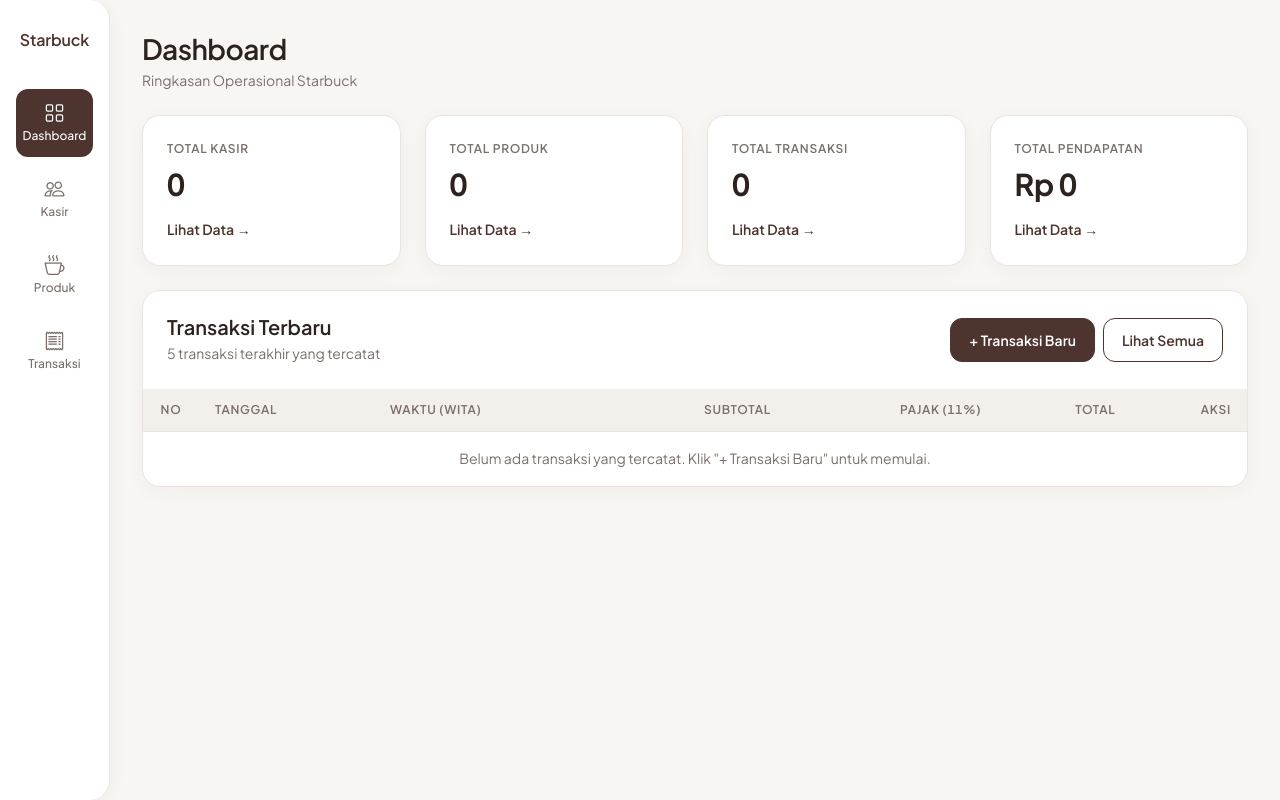
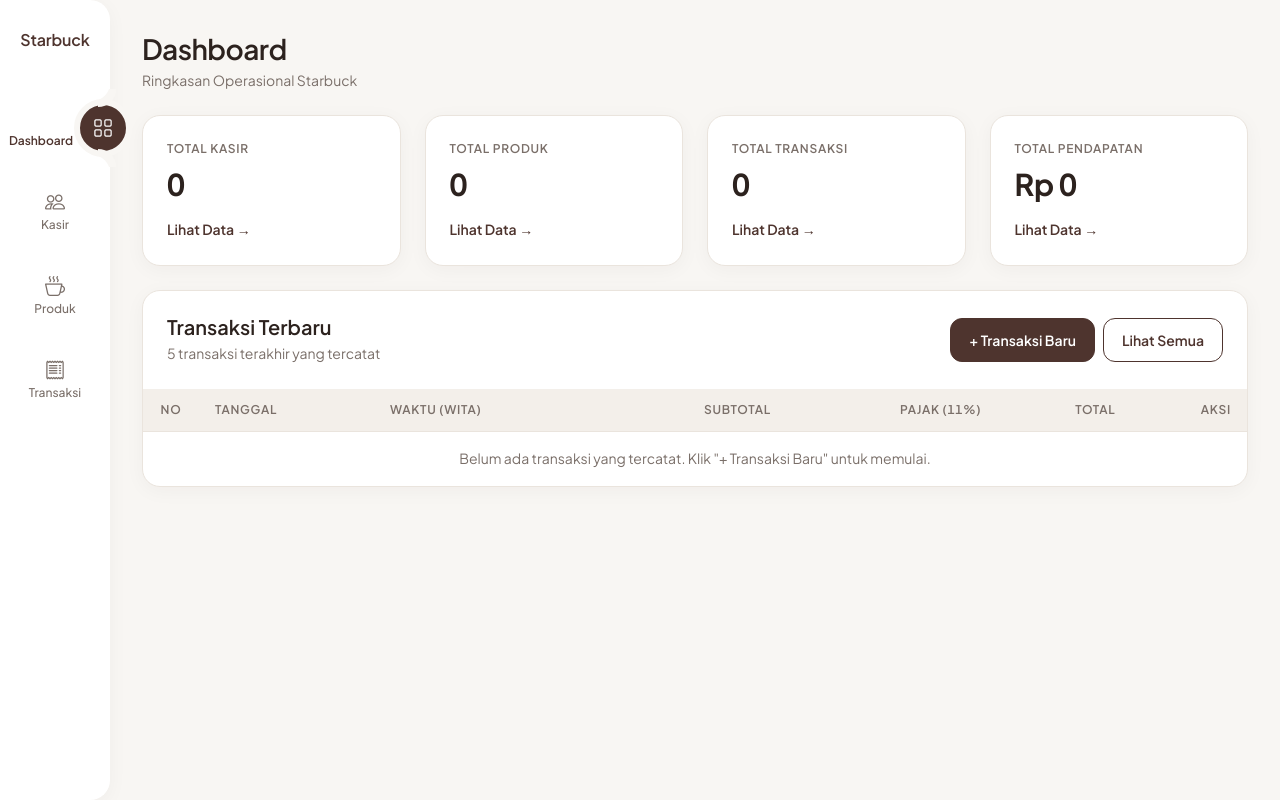
Before and after one commit to IKSP-Nata/starbuck_database, a PHP site: page /pages/dashboard.php in a window 1280 px wide. Run offline with PHP 8.4, Linux system fonts and the light colour scheme; data that the repository does not hold is empty.

Commit message:
feat(ui): add curved sliding indicator animation to sidebar

```diff
--- a/assets/css/style.css
+++ b/assets/css/style.css
@@ -24,6 +24,7 @@
     --shadow-soft: 0 4px 20px rgba(44, 34, 30, 0.04);
 
     /* Turunan internal (bukan warna baru) */
+    --bg-main: var(--bg-canvas);
     --sidebar-width: 110px;
     --focus-ring: 0 0 0 3px rgba(78, 52, 46, .12);
     --transition-fast: 150ms ease;
@@ -134,7 +135,8 @@ a {
     top: 16px;
 }
 
-.sb-sidebar {
+.sb-sidebar,
+.sidebar {
     position: fixed;
     top: 0;
     bottom: 0;
@@ -165,7 +167,8 @@ a {
     color: var(--primary-hover);
 }
 
-.sb-nav {
+.sb-nav,
+.sidebar-nav {
     display: flex;
     flex-direction: column;
     gap: 8px;
@@ -175,7 +178,8 @@ a {
     list-style: none;
 }
 
-.sb-link {
+.sb-link,
+.sidebar-nav .nav-link {
     display: flex;
     flex-direction: column;
     align-items: center;
@@ -193,20 +197,121 @@ a {
     transition: background-color var(--transition-fast), color var(--transition-fast);
 }
 
-.sb-link .bi {
+.sb-link .bi,
+.sidebar-nav .nav-link .bi {
     font-size: 20px;
     line-height: 1;
 }
 
-.sb-link:hover {
+.sb-link:hover,
+.sidebar-nav .nav-link:hover {
     color: var(--text-main);
     background-color: var(--bg-subtle);
 }
 
 .sb-link.is-active,
-.sb-link.is-active:hover {
+.sb-link.is-active:hover,
+.sidebar-nav .nav-link.active,
+.sidebar-nav .nav-link.active:hover {
     color: #FFFFFF;
     background-color: var(--primary-coffee);
+}
+
+.nav-curve-indicator {
+    display: none;
+}
+
+@media (min-width: 992px) {
+    .sb-sidebar,
+    .sidebar {
+        overflow: visible;
+        border-right: none;
+    }
+
+    .sb-sidebar .sidebar-nav {
+        position: relative;
+        gap: 6px;
+        padding: 0;
+    }
+
+    .sb-sidebar .sidebar-nav .nav-link {
+        position: relative;
+        z-index: 2;
+        height: 78px;
+        min-height: 78px;
+        padding: 8px 4px;
+        background-color: transparent;
+        border-radius: 0;
+    }
+
+    .sb-sidebar .sidebar-nav .nav-link:hover {
+        color: var(--text-main);
+        background-color: transparent;
+    }
+
+    .sb-sidebar .sidebar-nav .nav-link .bi {
+        transition: transform 0.45s cubic-bezier(0.34, 1.56, 0.64, 1), color var(--transition-fast);
+    }
+
+    .sb-sidebar .sidebar-nav .nav-link span {
+        transition: transform 0.35s ease, color var(--transition-fast);
+    }
+
+    .sb-sidebar .sidebar-nav .nav-link.active,
+    .sb-sidebar .sidebar-nav .nav-link.active:hover {
+        color: var(--primary-coffee);
+        background-color: transparent;
+    }
+
+    .sb-sidebar .sidebar-nav .nav-link.active .bi {
+        color: #FFFFFF;
+        transform: translate(48px, 10px);
+    }
+
+    .sb-sidebar .sidebar-nav .nav-link.active span {
+        color: var(--primary-coffee);
+        font-weight: 600;
+        transform: translateX(-14px);
+    }
+
+    .nav-curve-indicator {
+        display: block;
+        position: absolute;
+        top: 0;
+        right: -22px;
+        width: 58px;
+        height: 58px;
+        border-radius: 50%;
+        background-color: var(--primary-coffee);
+        border: 6px solid var(--bg-main);
+        z-index: 1;
+        pointer-events: none;
+        opacity: 0;
+        transition: transform 0.45s cubic-bezier(0.34, 1.56, 0.64, 1), opacity 150ms ease;
+    }
+
+    .nav-curve-indicator::before,
+    .nav-curve-indicator::after {
+        content: "";
+        position: absolute;
+        right: 16px;
+        width: 18px;
+        height: 18px;
+        background: transparent;
+        pointer-events: none;
+    }
+
+    .nav-curve-indicator::before {
+        top: -22px;
+        border-bottom-right-radius: 18px;
+        box-shadow: 6px 6px 0 0 var(--bg-main);
+    }
+
+    .nav-curve-indicator::after {
+        bottom: -22px;
+        border-top-right-radius: 18px;
+        box-shadow: 6px -6px 0 0 var(--bg-main);
+    }
 }
 
 /* Navbar atas untuk layar kecil (disembunyikan di desktop) */
@@ -222,8 +327,13 @@ a {
 }
 
 @media (max-width: 991.98px) {
-    .sb-sidebar {
+    .sb-sidebar,
+    .sidebar {
         display: none;
+    }
+
+    .nav-curve-indicator {
+        display: none !important;
     }
 
     .sb-topbar {
--- a/include/header.php
+++ b/include/header.php
@@ -28,14 +28,16 @@ $sb_nav_items = [
     <a class="skip-link" href="#main-content">Lewati ke konten</a>
 
     <!-- Sidebar kiri (desktop, >= 992px) -->
-    <aside class="sb-sidebar" aria-label="Navigasi utama">
+    <aside class="sb-sidebar sidebar" aria-label="Navigasi utama">
         <a class="sb-brand" href="/starbuck/pages/dashboard.php">Starbuck</a>
-        <ul class="sb-nav">
-            <?php foreach ($sb_nav_items as $sb_item): ?>
+        <ul class="sb-nav sidebar-nav">
+            <div class="nav-curve-indicator" aria-hidden="true"></div>
+            <?php foreach ($sb_nav_items as $sb_index => $sb_item): ?>
                 <?php $sb_is_active = strpos($sb_current_path, $sb_item['match']) !== false; ?>
                 <li>
-                    <a class="sb-link<?php echo $sb_is_active ? ' is-active' : ''; ?>"
+                    <a class="sb-link nav-link<?php echo $sb_is_active ? ' is-active active' : ''; ?>"
                         href="<?php echo $sb_item['href']; ?>"
+                        data-nav-index="<?php echo $sb_index; ?>"
                         <?php echo $sb_is_active ? 'aria-current="page"' : ''; ?>>
                         <i class="bi <?php echo $sb_item['icon']; ?>" aria-hidden="true"></i>
                         <span><?php echo $sb_item['label']; ?></span>
```
Also changed, not shown: include/footer.php (+83 -0 lines), assets/img/products/1794847960_Dirty_Matcha_Latte___Creamy_Matcha_Meets_Bold_Espresso_-_Etsy.jpg (added), assets/img/products/1794848046_Espresso_Shot_PNG___Classic_Coffee_Photography_for_Cafe_Menus___Branding.jpg (added), assets/img/products/1794848055_402016704261893073.jpg (added), assets/img/products/1794848083________________.jpg (added), assets/img/products/1794848090_Coffee_Peanut_Butter_Smoothie.jpg (added).
